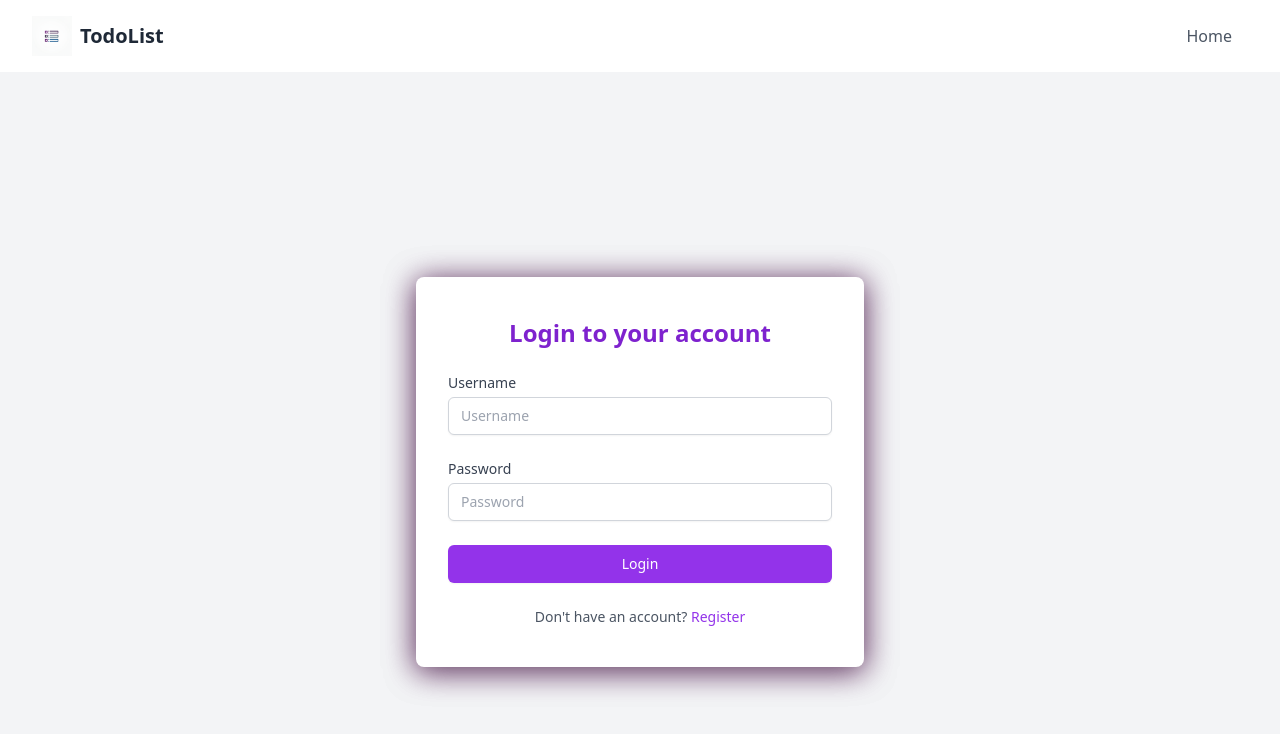
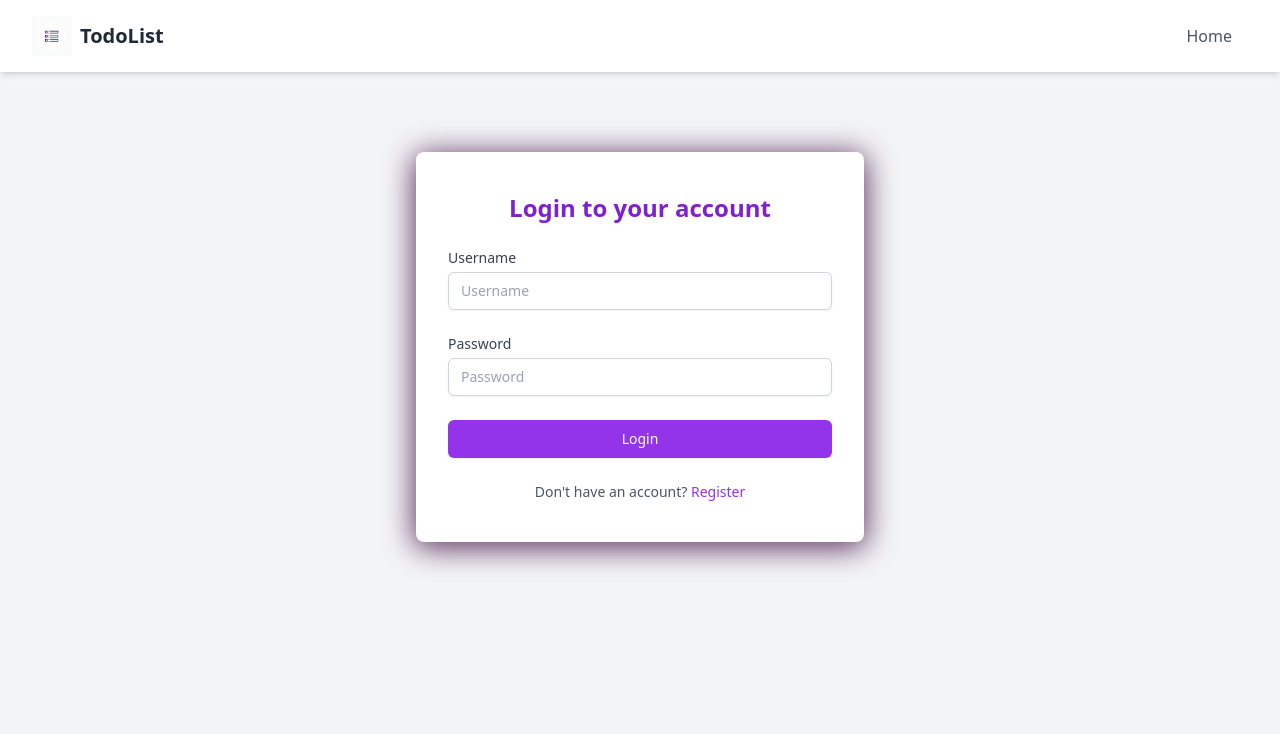
Before and after one commit to AndreinaLima/todolist-front, a React (Vite) app: page /login in a window 1280 px wide. Shown: the top 734 px of the page. Built offline with nearby package versions, Linux system fonts and the light colour scheme.

Commit message:
Ajusted mt

```diff
--- a/src/components/Home.tsx
+++ b/src/components/Home.tsx
@@ -4,7 +4,7 @@ import todolist from "../assets/todolist.png"
 
 const Home = () => {
   return (
-    <div className="min-h-screen flex items-center justify-center bg-gray-100">
+    <div className="mt-20 flex items-center justify-center bg-gray-100">
       <div className="max-w-md w-full space-y-8 p-10 bg-white rounded-xl shadow-md">
         <div className="text-center">
           <img
--- a/src/components/Login.tsx
+++ b/src/components/Login.tsx
@@ -22,7 +22,7 @@ function Login() {
   };
 
   return (
-    <div className="flex items-center justify-center min-h-screen bg-gray-100 px-4 sm:px-6 lg:px-8">
+    <div className="flex items-center justify-center mt-20 bg-gray-100 px-4 sm:px-6 lg:px-8">
       <div className="w-full max-w-md">
         <div className="bg-white shadow-custom rounded-lg px-6 py-8 sm:px-8 sm:py-10">
           <h3 className="text-xl sm:text-2xl font-bold text-center text-purple-700 mb-6">
--- a/src/components/Register.tsx
+++ b/src/components/Register.tsx
@@ -24,7 +24,7 @@ function Register() {
   }
 
   return (
-    <div className="flex items-center justify-center min-h-screen bg-gray-100 px-4 sm:px-6 lg:px-8">
+    <div className="flex items-center justify-center mt-20 bg-gray-100 px-4 sm:px-6 lg:px-8">
       <div className="w-full max-w-md">
         <div className="bg-white shadow-custom rounded-lg px-6 py-8 sm:px-8 sm:py-10">
           <h3 className="text-xl sm:text-2xl font-bold text-center text-purple-700 mb-6">
```
